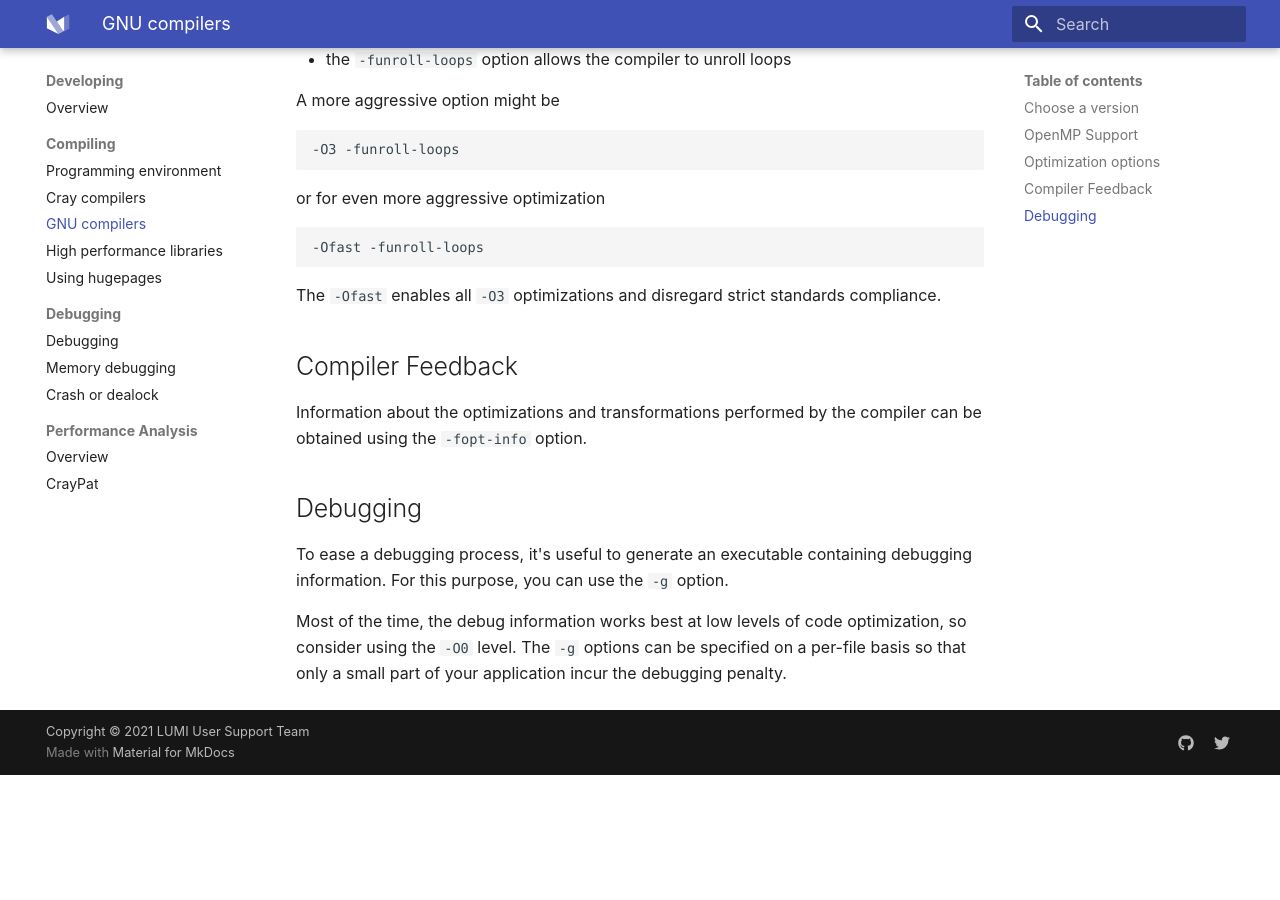
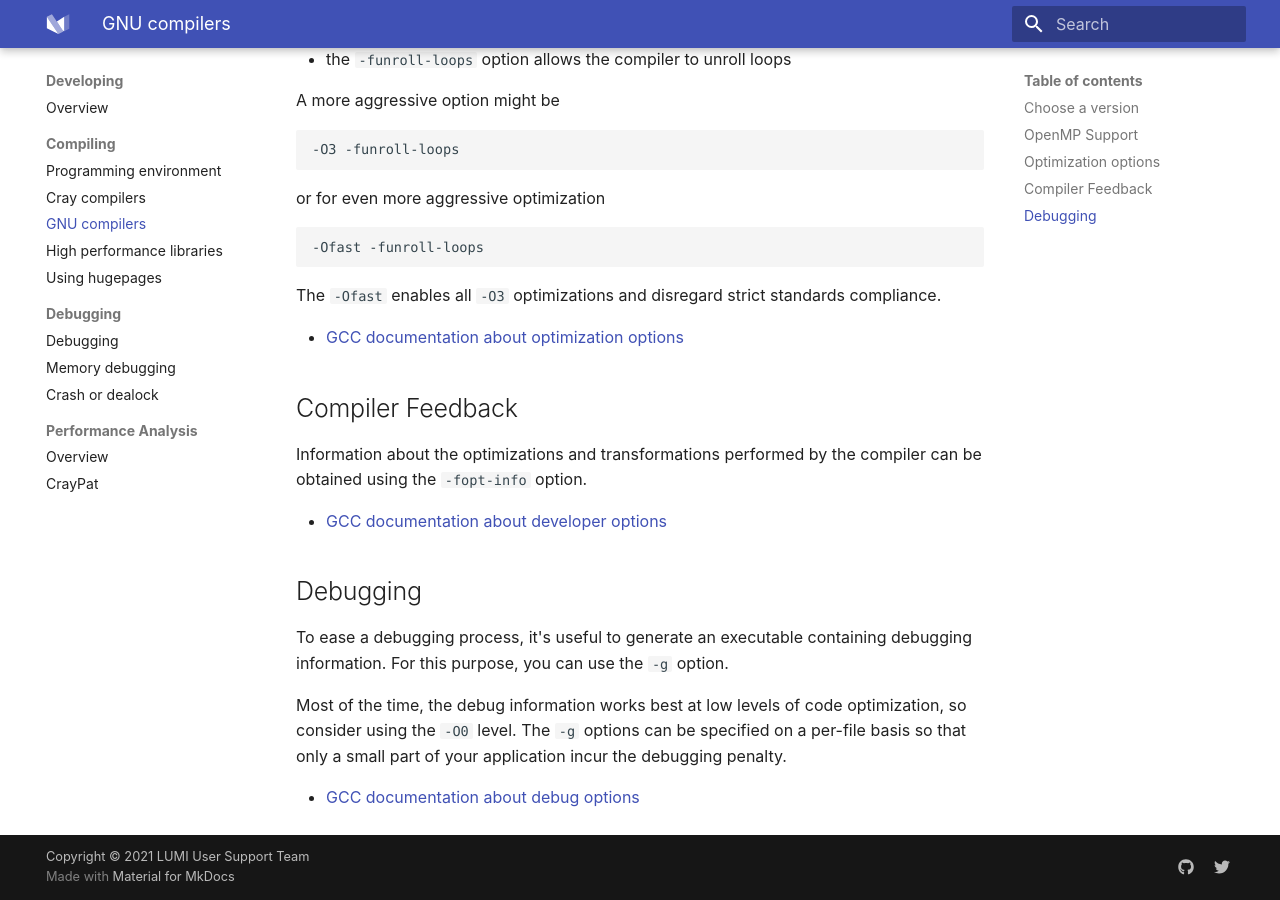
Before and after one commit to Lumi-supercomputer/lumi-userguide, an MkDocs documentation site: the page built from docs/development/compiling/gnu.md, in a window 1280 px wide and 900 px high, scrolled down 1142 px. Built offline with MkDocs 1.6.1 and Material for MkDocs 9.7.7, drawn with Linux system fonts in a browser that asks for light colours; before the commit the page ends 1917 px from its top, so only the background shows below that.

Commit message:
add links to the GCC doc

```diff
--- a/docs/development/compiling/gnu.md
+++ b/docs/development/compiling/gnu.md
@@ -1,5 +1,8 @@
 # GNU Compilers
 
+[gcc-opt]: https://gcc.gnu.org/onlinedocs/gcc/Optimize-Options.html
+[gcc-debug]: https://gcc.gnu.org/onlinedocs/gcc/Debugging-Options.html
+[gcc-dev]: https://gcc.gnu.org/onlinedocs/gcc/Developer-Options.html
 
 The GNU Compiler Collection (GCC) includes front ends for the C (`gcc`), C++
 (`g++`), and Fortran (`gfortran`) programming languages. Invoking these
@@ -66,10 +69,14 @@ or for even more aggressive optimization
 The `-Ofast` enables all `-O3` optimizations and disregard strict standards
 compliance.
 
+- [GCC documentation about optimization options][gcc-opt]
+
 ## Compiler Feedback
 
 Information about the optimizations and transformations performed by the
 compiler can be obtained using the `-fopt-info` option.
+
+- [GCC documentation about developer options][gcc-dev]
 
 ## Debugging
 
@@ -80,3 +87,5 @@ Most of the time, the debug information works best at low levels of code
 optimization, so consider using the `-O0` level. The `-g` options can be
 specified on a per-file basis so that only a small part of your application incur
 the debugging penalty.
+
+- [GCC documentation about debug options][gcc-debug]
```
